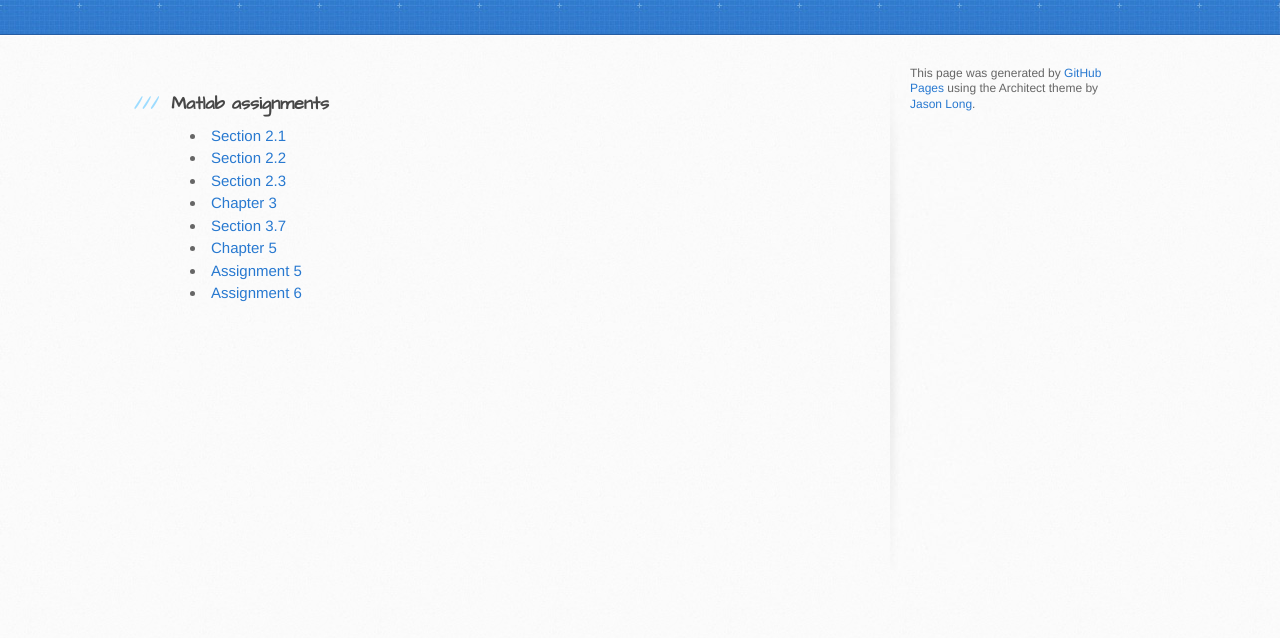
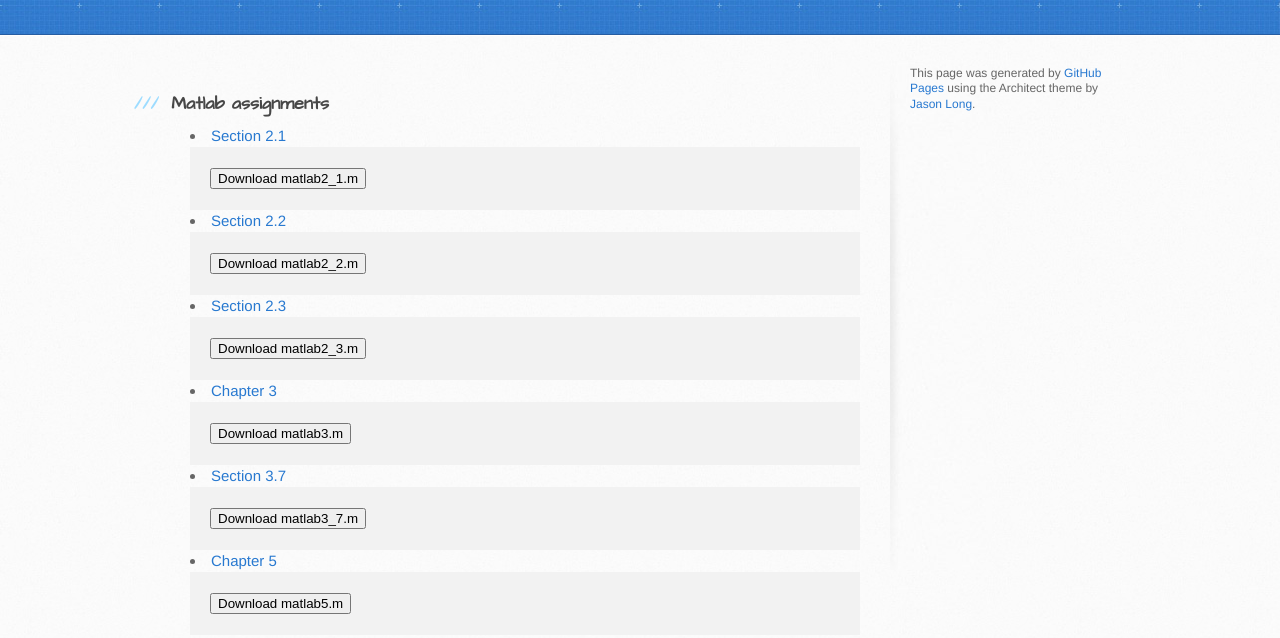
Before and after one commit to SupaStuff/matlab, a plain HTML site: page index.html in a window 1280 px wide. Shown: the part 155-793 px from the top of the page. Drawn offline with Linux system fonts and the light colour scheme.

Commit message:
Added download buttons

```diff
--- a/index.html
+++ b/index.html
@@ -29,14 +29,14 @@
           <h3>
               Matlab assignments</h3>
             <ul>
-                <li><a href="html/matlab2_1.html">Section 2.1</a></li>
-                <li><a href="html/matlab2_2.html">Section 2.2</a></li>
-                <li><a href="html/matlab2_3.html">Section 2.3</a></li>
-                <li><a href="html/matlab3.html">Chapter 3</a></li>
-                <li><a href="html/matlab3_7.html">Section 3.7</a></li>
-                <li><a href="html/matlab5.html">Chapter 5</a></li>
-                <li><a href="html/matlabNo5.html">Assignment 5</a></li>
-                <li><a href="html/matlabNo6.html">Assignment 6</a></li>
+                <li><a href="html/matlab2_1.html">Section 2.1</a><form method="get" action="html/matlab2_1.m"><button type="submit">Download matlab2_1.m</button></form></li>
+                <li><a href="html/matlab2_2.html">Section 2.2</a><form method="get" action="html/matlab2_2.m"><button type="submit">Download matlab2_2.m</button></form></li>
+                <li><a href="html/matlab2_3.html">Section 2.3</a><form method="get" action="html/matlab2_3.m"><button type="submit">Download matlab2_3.m</button></form></li>
+                <li><a href="html/matlab3.html">Chapter 3</a><form method="get" action="html/matlab3.m"><button type="submit">Download matlab3.m</button></form></li>
+                <li><a href="html/matlab3_7.html">Section 3.7</a><form method="get" action="html/matlab3_7.m"><button type="submit">Download matlab3_7.m</button></form></li>
+                <li><a href="html/matlab5.html">Chapter 5</a><form method="get" action="html/matlab5.m"><button type="submit">Download matlab5.m</button></form></li>
+                <li><a href="html/matlabNo5.html">Assignment 5</a><form method="get" action="html/matlabNo5.m"><button type="submit">Download matlabNo5.m</button></form></li>
+                <li><a href="html/matlabNo6.html">Assignment 6</a><form method="get" action="html/matlabNo6.m"><button type="submit">Download matlabNo6.m</button></form></li>
             </ul>
 
         </section>
```
Also changed, not shown: 9 other files.
